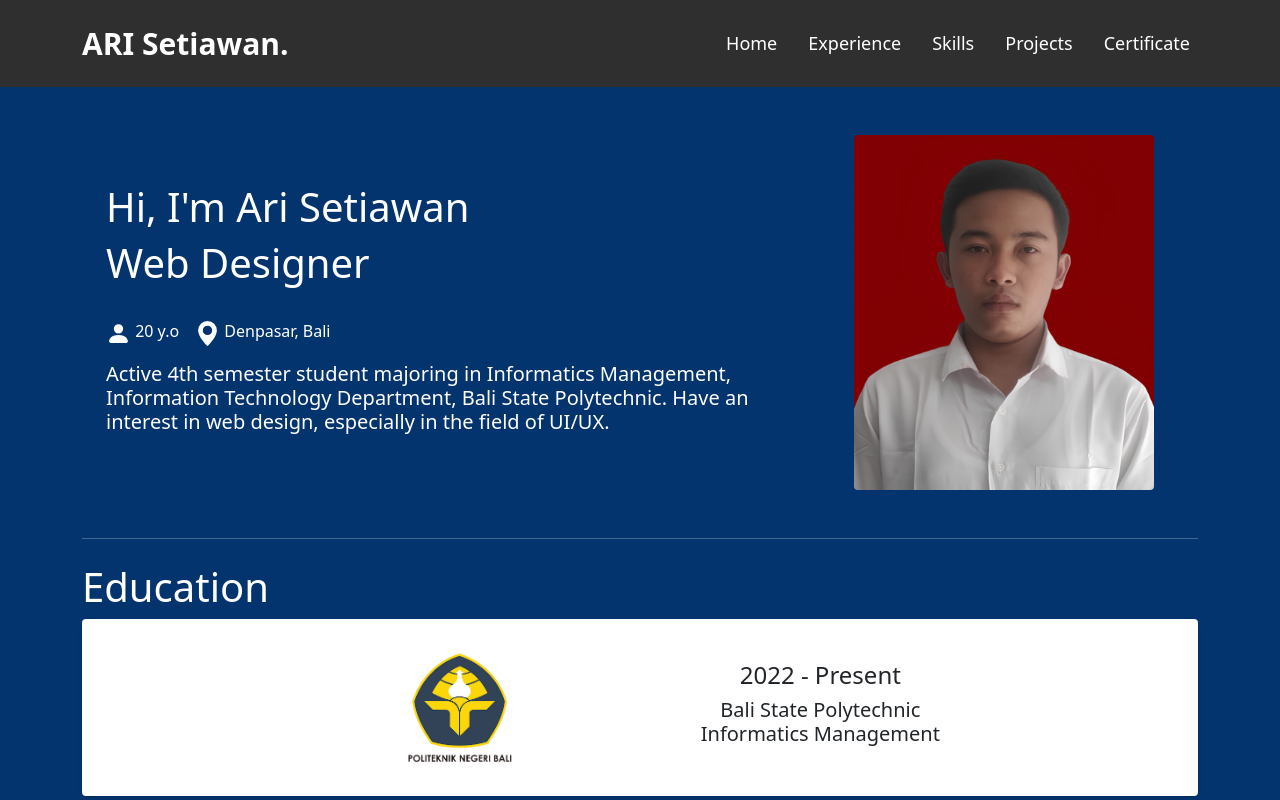
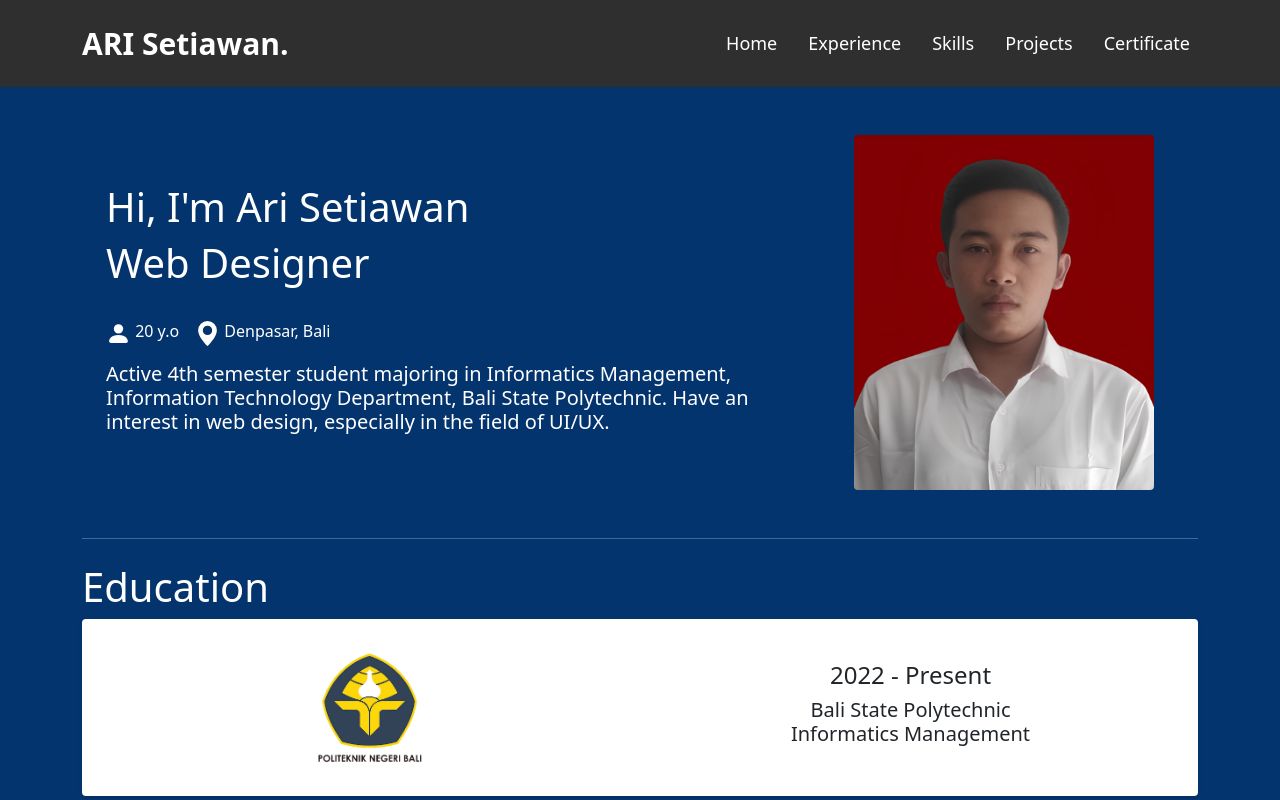
Before and after one commit to deari04/CV-Static-Ari, a plain HTML site: page index.html in a window 1280 px wide. Shown: the top 800 px of the page. Drawn offline with nearby package versions, Linux system fonts and the light colour scheme; a web font is replaced by a local one.

Commit message:
Update index.html

```diff
--- a/index.html
+++ b/index.html
@@ -3,7 +3,7 @@
   <head>
     <meta charset="UTF-8" />
     <meta name="viewport" content="width=device-width, initial-scale=1.0" />
-    <title>My CV</title>
+    <title>My Static CV</title>
 
     <!-- Bootstrap CSS -->
     <link href="https://cdn.jsdelivr.net/npm/bootstrap@5.0.2/dist/css/bootstrap.min.css" rel="stylesheet" integrity="sha384-EVSTQN3/azprG1Anm3QDgpJLIm9Nao0Yz1ztcQTwFspd3yD65VohhpuuCOmLASjC" crossorigin="anonymous" />
@@ -23,33 +23,6 @@
   </head>
 
   <body class="body">
-    <!-- <nav class="navbar sticky-top navbar-expand-lg navbar-dark bg-dark shadow">
-      <div class="container mt-2 mb-2">
-        <a class="navbar-brand" href="#">Ari Setiawan</a>
-        <button class="navbar-toggler" type="button" data-bs-toggle="collapse" data-bs-target="#navbarNav" aria-controls="navbarNav" aria-expanded="false" aria-label="Toggle navigation">
-          <span class="navbar-toggler-icon"></span>
-        </button>
-        <div class="collapse navbar-collapse" id="navbarNav">
-          <ul class="navbar-nav ms-auto">
-            <li class="nav-item">
-              <a class="nav-link active" aria-current="page" href="#home">Home</a>
-            </li>
-            <li class="nav-item">
-              <a class="nav-link" href="#experience">Experience</a>
-            </li>
-            <li class="nav-item">
-              <a class="nav-link" href="#skills">Skills</a>
-            </li>
-            <li class="nav-item">
-              <a class="nav-link" href="#projects">Projects</a>
-            </li>
-            <li class="nav-item">
-              <a class="nav-link" href="#certificate">Certificate</a>
-            </li>
-          </ul>
-        </div>
-      </div>
-    </nav> -->
     <nav class="navbar sticky-top navbar-expand-lg">
       <div class="container">
         <div class="navbar-brand" href="#">ARI Setiawan.</div>
@@ -112,20 +85,11 @@
       <div class="container">
         <h1>Education</h1>
         <div class="container-fluid bg-white education rounded shadow-sm">
-          <!-- <div class="row d-flex mt-3 mb-3 justify-content-center">
-            <div class="col-sm-6 d-flex justify-content-center">
-              <p class="text-center"><img src="assets/img/logo/logo_pnb.png" alt="pnb" width="115px" /></p>
-            </div>
-            <div class="col-sm-6 d-flex justify-content-center text-dark">
-              <h4 class="text-center">2022 - Present</h4> <br>
-              <h5 class="text-center">Bali State Polytechnic <br> Informatics Management</h5>
-            </div>
-          </div> -->
           <div class="row d-flex align-items-center justify-content-center text-dark p-4">
-            <div class="col-md-4 text-center justify-content-center">
+            <div class="col-md-6 text-center justify-content-center">
               <img src="assets/img/logo/logo_pnb.png" alt="" width="115px">
             </div>
-            <div class="col-md-4 text-center justify-content-center">
+            <div class="col-md-6 text-center justify-content-center">
               <h4>2022 - Present</h4>
               <h5>Bali State Polytechnic <br> Informatics Management</h5>
             </div>
@@ -194,10 +158,6 @@
                     <img src="assets/img/skills/laravel.svg" alt="laravel" width="100px" />
                     <p class="mt-2">Laravel</p>
                   </div>
-                  <!-- <div class="col">
-                    <img src="assets/img/skills/javascript.svg" alt="javascript" width="100px" />
-                    <p class="mt-2">JavaScript</p>
-                  </div> -->
                 </div>
               </div>
             </div>
```
